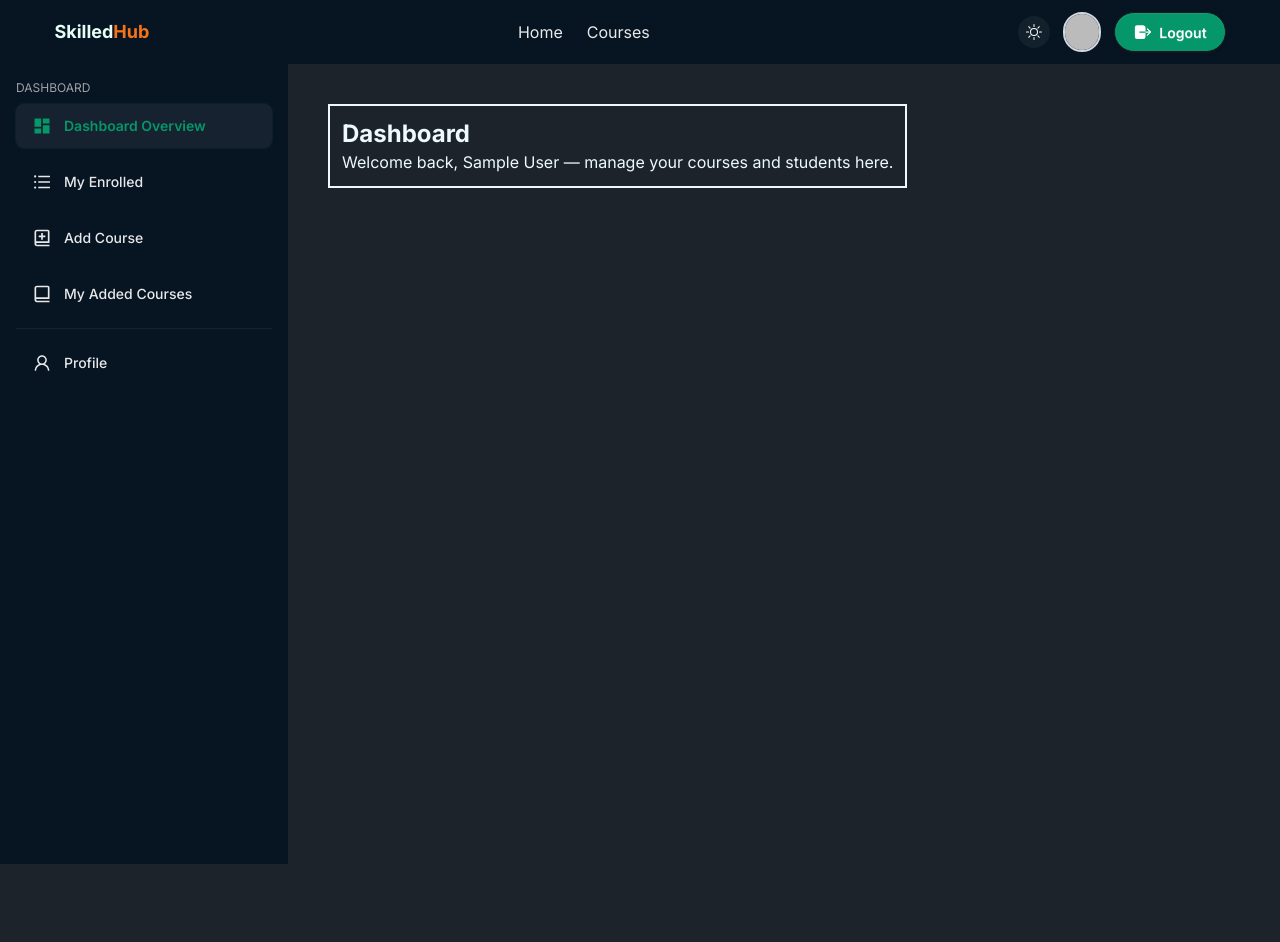
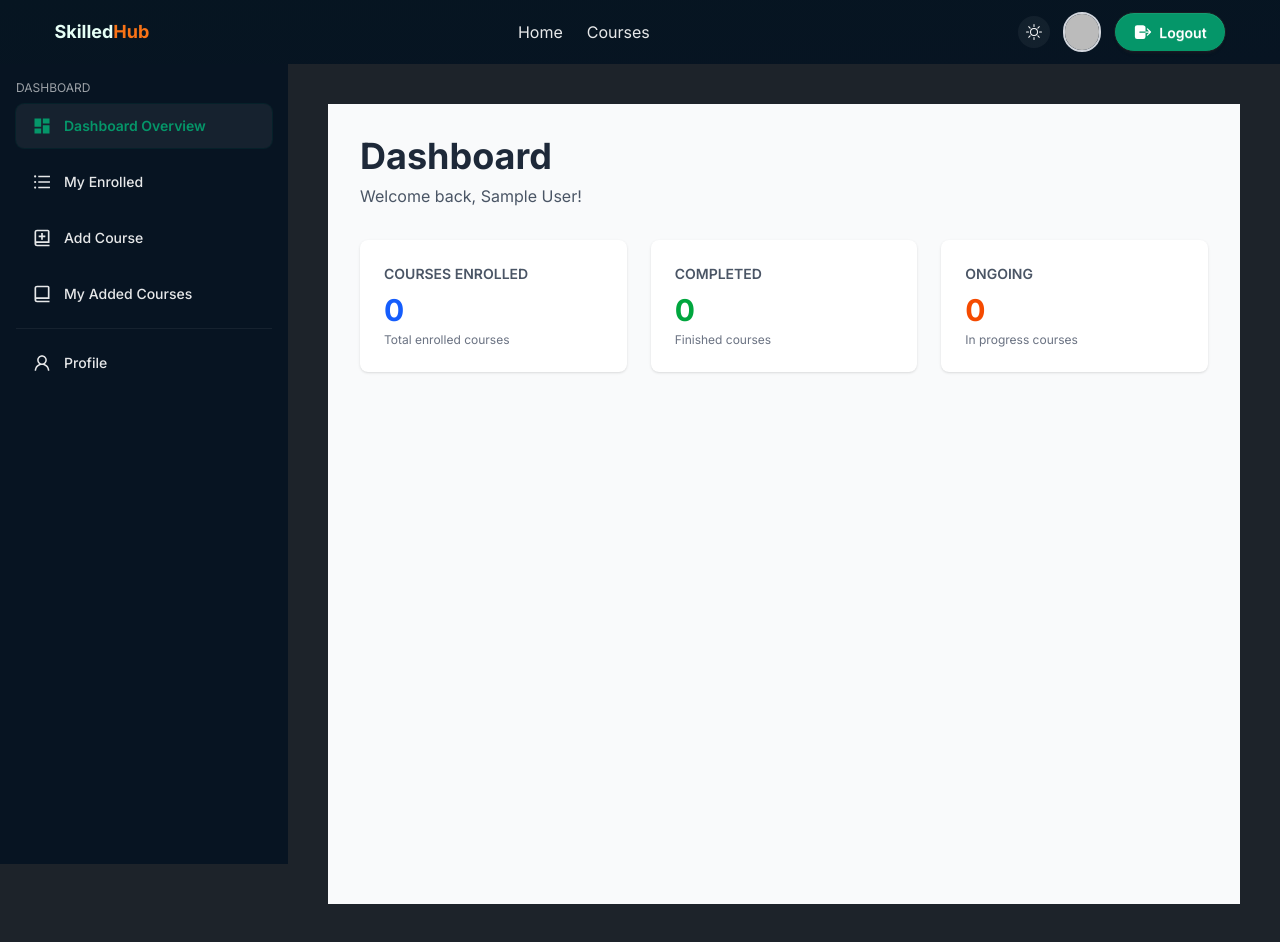
Before and after one commit to injamul007/b12-a10-online-learning-platform-client, a React (Vite) app: page /dashboard in a window 1280 px wide. Before the commit the page ends 864 px from the top, so only its background shows below. Built offline with nearby package versions, Linux system fonts and the light colour scheme; no server answers; sample sign-in values are in the browser's storage.

Commit message:
add dashboard basic overview stats

```diff
--- a/src/pages/Dashboard/Dashboard.jsx
+++ b/src/pages/Dashboard/Dashboard.jsx
@@ -1,19 +1,102 @@
-import React from "react";
+import React, { useState, useEffect } from "react";
 import useAuth from "../../hook/useAuth";
+import useAxiosSecure from "../../hook/useAxiosSecure";
 
 const Dashboard = () => {
-  const {user} = useAuth()
+  const { user } = useAuth();
+  const axiosSecure = useAxiosSecure();
+  const [enrolledCourses, setEnrolledCourses] = useState([]);
+  const [loading, setLoading] = useState(true);
+
+  useEffect(() => {
+    if (user?.email) {
+      fetchEnrolledCourses();
+    }
+  }, [user?.email]);
+
+  const fetchEnrolledCourses = async () => {
+    try {
+      const { data } = await axiosSecure.get(
+        `/my-enrolled?email=${user?.email}`,
+      );
+      setEnrolledCourses(data || []);
+    } catch (error) {
+      console.error("Error fetching enrolled courses:", error);
+      setEnrolledCourses([]);
+    } finally {
+      setLoading(false);
+    }
+  };
+
+  // Calculate statistics
+  const totalEnrolled = enrolledCourses.length;
+  const completedCourses = enrolledCourses.filter(
+    (course) => course.status === "completed",
+  ).length;
+  const ongoingCourses = enrolledCourses.filter(
+    (course) => course.status !== "completed",
+  ).length;
+
   return (
-    <div>
-      <div className="flex items-center justify-between gap-4 mb-6">
-        <div className="border-2 p-3">
-          <h2 className="text-2xl font-bold">Dashboard</h2>
-          <p className="text">
-            Welcome back{user && `, ${user?.displayName || ""}`} — manage your
-            courses and students here.
+    <div className="min-h-screen bg-gray-50 p-8">
+      {/* Welcome Header */}
+      <div className="mb-8">
+        <h1 className="text-4xl font-bold text-gray-800">Dashboard</h1>
+        <p className="text-gray-600 mt-2">
+          Welcome back, {user?.displayName || "Guest"}!
+        </p>
+      </div>
+
+      {/* Learning Overview Cards */}
+      <div className="grid grid-cols-1 md:grid-cols-3 gap-6 mb-8">
+        {/* Total Courses Enrolled Card */}
+        <div className="bg-white p-6 rounded-lg shadow">
+          <h3 className="text-gray-600 text-sm font-semibold uppercase">
+            Courses Enrolled
+          </h3>
+          <p className="text-3xl font-bold text-blue-600 mt-2">
+            {loading ? "..." : totalEnrolled}
+          </p>
+          <p className="text-gray-500 text-xs mt-1">Total enrolled courses</p>
+        </div>
+
+        {/* Completed Courses Card */}
+        <div className="bg-white p-6 rounded-lg shadow">
+          <h3 className="text-gray-600 text-sm font-semibold uppercase">
+            Completed
+          </h3>
+          <p className="text-3xl font-bold text-green-600 mt-2">
+            {loading ? "..." : completedCourses}
+          </p>
+          <p className="text-gray-500 text-xs mt-1">Finished courses</p>
+        </div>
+
+        {/* Ongoing Courses Card */}
+        <div className="bg-white p-6 rounded-lg shadow">
+          <h3 className="text-gray-600 text-sm font-semibold uppercase">
+            Ongoing
+          </h3>
+          <p className="text-3xl font-bold text-orange-600 mt-2">
+            {loading ? "..." : ongoingCourses}
+          </p>
+          <p className="text-gray-500 text-xs mt-1">In progress courses</p>
+        </div>
+      </div>
+
+      {/* Learning Progress Summary */}
+      {!loading && enrolledCourses.length > 0 && (
+        <div className="mt-8 bg-white p-6 rounded-lg shadow">
+          <h2 className="text-xl font-bold text-gray-800 mb-4">
+            Learning Summary
+          </h2>
+          <p className="text-gray-600">
+            You have enrolled in {totalEnrolled} course
+            {totalEnrolled !== 1 ? "s" : ""}. Keep up the great work!{" "}
+            {completedCourses > 0 &&
+              `You've completed ${completedCourses} course${completedCourses !== 1 ? "s" : ""} so far.`}
           </p>
         </div>
-      </div>
+      )}
     </div>
   );
 };
```
